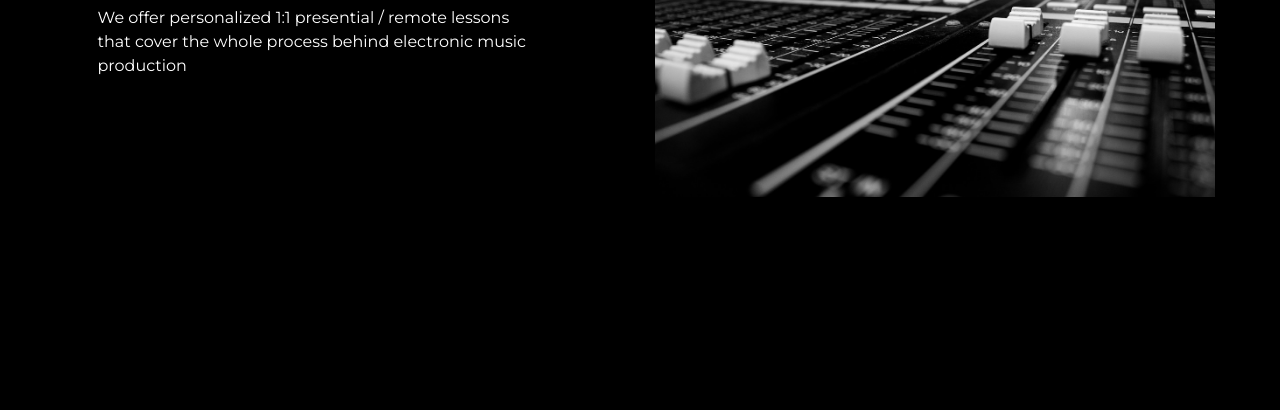
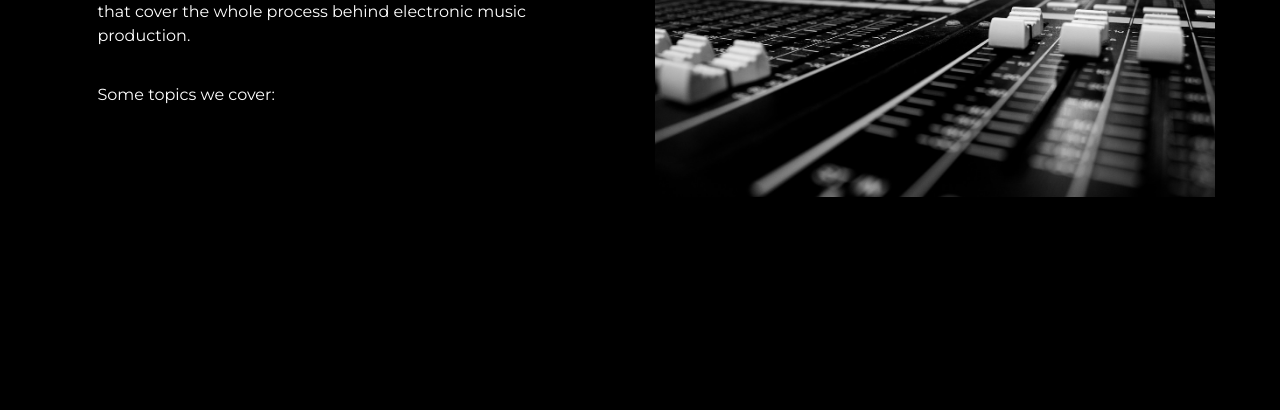
Before and after one commit to maguialiaga/Rummel, a Gatsby site: page /courses in a window 1280 px wide. Shown: the part 396-806 px from the top of the page. Built offline with nearby package versions, Linux system fonts and the light colour scheme; Gatsby itself is replaced by a stand-in of ours.

Commit message:
content almost ready

```diff
--- a/src/components/Content.js
+++ b/src/components/Content.js
@@ -5,7 +5,7 @@ import {
   TextWrapper,
   TopLine,
   Heading,
-  ContentButton,
+  // ContentButton,
   Subtitle,
   ImgWrapper,
   Img,
@@ -17,6 +17,12 @@ import img from "../assets/production.jpg";
 
 import { useInView } from "react-intersection-observer";
 import { useAnimation } from "framer-motion";
+
+const topics = [
+  {
+    text: ["Abelton use"],
+  },
+];
 
 const Content = ({
   primary,
@@ -72,20 +78,17 @@ const Content = ({
                 animate={animation}
                 inverse={inverse}
               >
-                {/* {description} */}
                 We offer personalized 1:1 presential / remote lessons that cover
-                the whole process behind electronic music production
+                the whole process behind electronic music production.
               </Subtitle>
-              {/* <ContentButton
+              <Subtitle
                 initial={initial}
-                transition={{ delay: 1, duration: 0.6 }}
+                transition={{ delay: 0.7, duration: 0.6 }}
                 animate={animation}
                 inverse={inverse}
-                primary={primary}
               >
-                {buttonLabel}
-                button
-              </ContentButton> */}
+                Some topics we cover:
+              </Subtitle>
             </TextWrapper>
           </ContentColumn>
           <ContentColumn
@@ -108,4 +111,17 @@ const Content = ({
   );
 };
 
+//  {
+/* <ContentButton
+                initial={initial}
+                transition={{ delay: 1, duration: 0.6 }}
+                animate={animation}
+                inverse={inverse}
+                primary={primary}
+              >
+                {buttonLabel}
+                button
+              </ContentButton> */
+//}
+
 export default Content;
```
